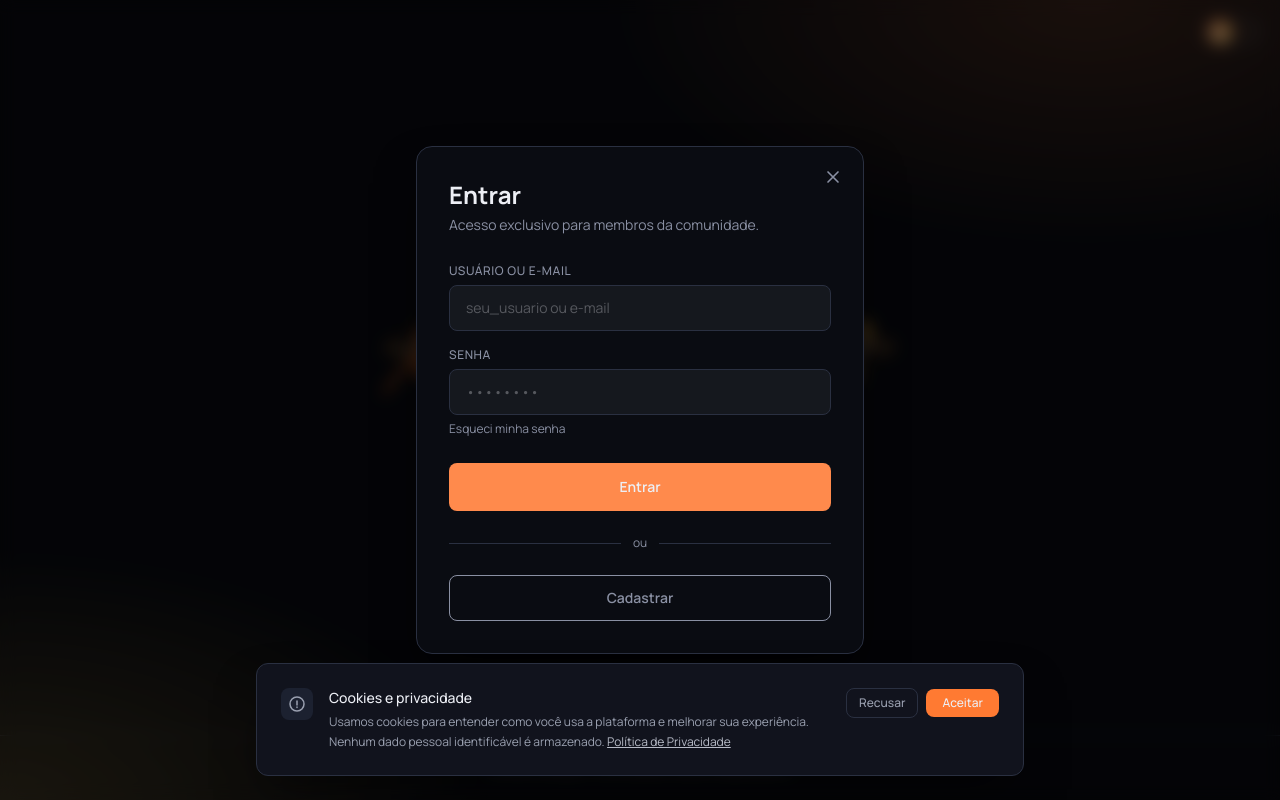
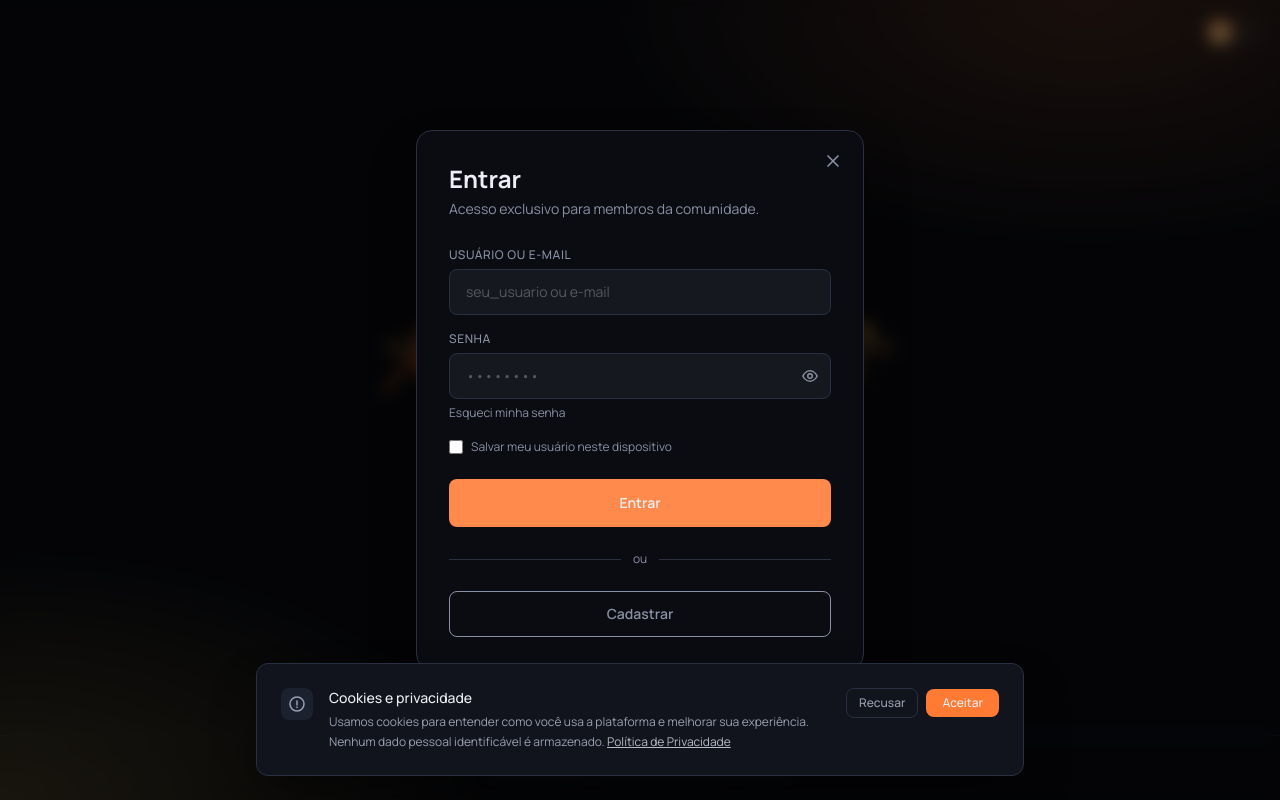
Before and after one commit to xdouglasrj/xdouglas_site, a Next.js app: page / in a window 1280 px wide. Both pictures are taken after a click on the button "Entrar". Built offline with nearby package versions, Linux system fonts and the light colour scheme; no server answers; a web font is replaced by a local one.

Commit message:
Add show/hide password toggle and remember-username option to login modal

```diff
--- a/components/gate/GateLoginModal.tsx
+++ b/components/gate/GateLoginModal.tsx
@@ -1,6 +1,6 @@
 'use client'
 
-import { useState } from 'react'
+import { useEffect, useState } from 'react'
 import Link from 'next/link'
 import { broadcastLogin } from '@/lib/auth/cross-tab-logout'
 
@@ -10,11 +10,23 @@ interface GateLoginModalProps {
   onSignupClick: () => void
 }
 
+const REMEMBER_USERNAME_KEY = 'xd_remember_username'
+
 export function GateLoginModal({ isOpen, onClose, onSignupClick }: GateLoginModalProps) {
   const [username, setUsername] = useState('')
   const [password, setPassword] = useState('')
+  const [showPassword, setShowPassword] = useState(false)
+  const [rememberUsername, setRememberUsername] = useState(false)
   const [loading, setLoading] = useState(false)
   const [error, setError] = useState<string | null>(null)
+
+  useEffect(() => {
+    const saved = localStorage.getItem(REMEMBER_USERNAME_KEY)
+    if (saved) {
+      setUsername(saved)
+      setRememberUsername(true)
+    }
+  }, [])
 
   if (!isOpen) return null
 
@@ -30,6 +42,11 @@ export function GateLoginModal({ isOpen, onClose, onSignupClick }: GateLoginModa
       })
       if (res.ok) {
         const data = await res.json()
+        if (rememberUsername) {
+          localStorage.setItem(REMEMBER_USERNAME_KEY, username)
+        } else {
+          localStorage.removeItem(REMEMBER_USERNAME_KEY)
+        }
         broadcastLogin()
         if (data.user?.role === 'ADMIN') {
           window.location.href = '/admin/dashboard'
@@ -88,15 +105,34 @@ export function GateLoginModal({ isOpen, onClose, onSignupClick }: GateLoginModa
             <label className="mb-1.5 block text-xs font-medium uppercase tracking-wider text-gate-blue">
               Senha
             </label>
+            <div className="relative">
               <input
-              type="password"
+                type={showPassword ? 'text' : 'password'}
                 value={password}
                 onChange={(e) => setPassword(e.target.value)}
                 placeholder="••••••••"
                 required
                 autoComplete="current-password"
-              className="w-full rounded-lg border border-gate-azure bg-white/5 px-4 py-3 text-sm text-white placeholder-white/30 outline-none transition focus:border-gate-pink focus:ring-1 focus:ring-gate-pink/40"
+                className="w-full rounded-lg border border-gate-azure bg-white/5 px-4 py-3 pr-11 text-sm text-white placeholder-white/30 outline-none transition focus:border-gate-pink focus:ring-1 focus:ring-gate-pink/40"
               />
+              <button
+                type="button"
+                onClick={() => setShowPassword((v) => !v)}
+                className="absolute right-3 top-1/2 -translate-y-1/2 text-gate-blue transition-colors hover:text-white"
+                aria-label={showPassword ? 'Ocultar senha' : 'Mostrar senha'}
+              >
+                {showPassword ? (
+                  <svg width="18" height="18" fill="none" stroke="currentColor" strokeWidth="2" viewBox="0 0 24 24">
+                    <path strokeLinecap="round" strokeLinejoin="round" d="M3 3l18 18M10.58 10.58a2 2 0 002.83 2.83M9.88 5.09A9.77 9.77 0 0112 5c5 0 9 4.5 9.5 7-.36 1.13-1.07 2.41-2.06 3.59M6.61 6.61C4.6 8 3.36 9.94 2.5 12c.85 2.05 2.1 3.99 4.11 5.39A9.77 9.77 0 0012 19" />
+                  </svg>
+                ) : (
+                  <svg width="18" height="18" fill="none" stroke="currentColor" strokeWidth="2" viewBox="0 0 24 24">
+                    <path strokeLinecap="round" strokeLinejoin="round" d="M2.5 12S5.5 5 12 5s9.5 7 9.5 7-3 7-9.5 7-9.5-7-9.5-7z" />
+                    <circle cx="12" cy="12" r="3" strokeLinecap="round" strokeLinejoin="round" />
+                  </svg>
+                )}
+              </button>
+            </div>
             <Link
               href="/esqueci-senha"
               className="mt-1.5 inline-block text-xs text-gate-blue transition hover:text-gate-pink"
@@ -104,6 +140,16 @@ export function GateLoginModal({ isOpen, onClose, onSignupClick }: GateLoginModa
               Esqueci minha senha
             </Link>
           </div>
+
+          <label className="flex items-center gap-2 text-xs text-gate-blue">
+            <input
+              type="checkbox"
+              checked={rememberUsername}
+              onChange={(e) => setRememberUsername(e.target.checked)}
+              className="h-3.5 w-3.5 rounded border-gate-azure bg-white/5 accent-gate-pink"
+            />
+            Salvar meu usuário neste dispositivo
+          </label>
 
           {error && <p className="text-sm text-gate-pink">{error}</p>}
 
```
Lines whose indentation alone changed are shown as unchanged.
